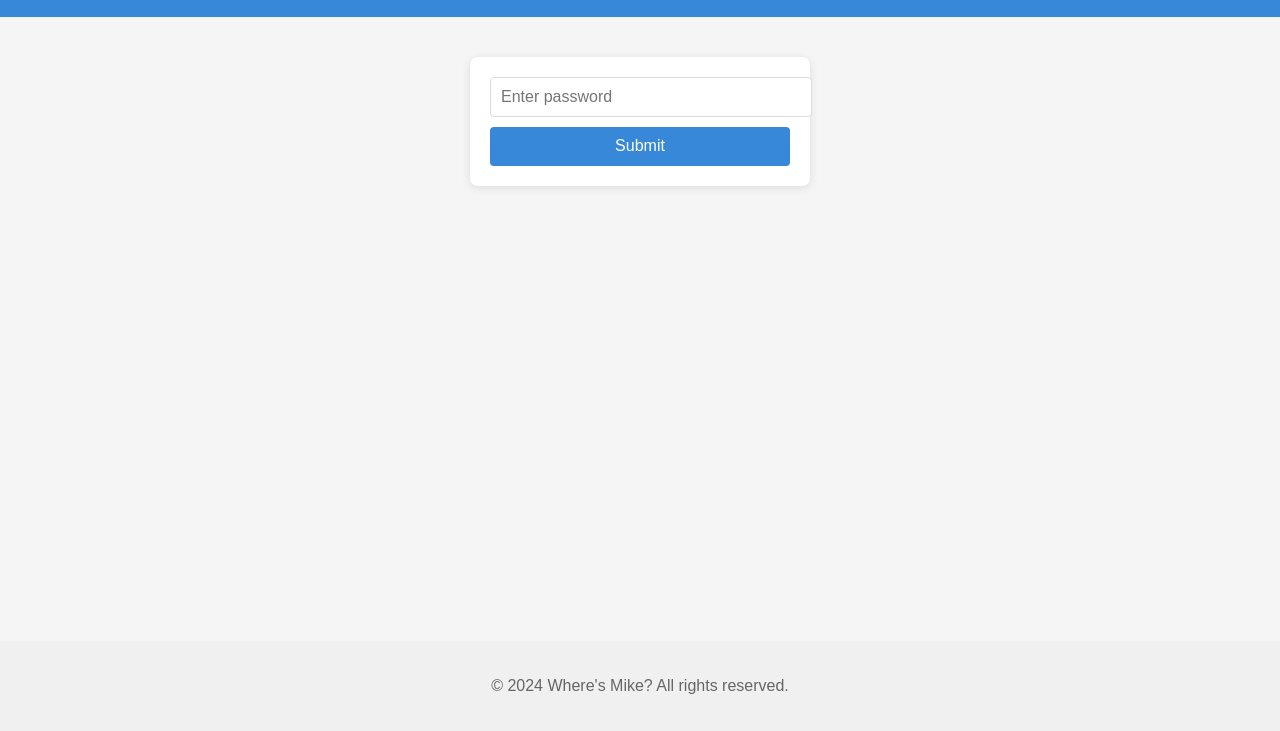
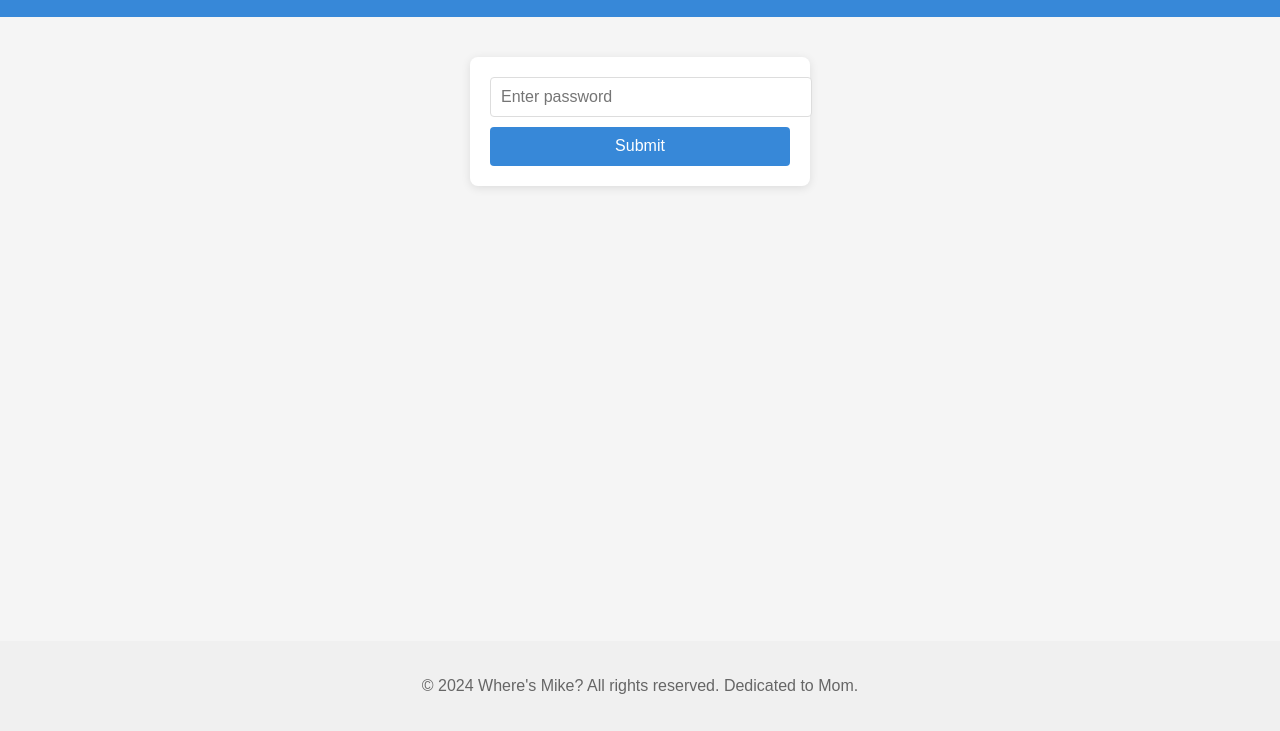
Before and after one commit to mikemusi/where-is-mike, a plain HTML site: page index.html in a window 1280 px wide. Shown: the part 69-800 px from the top of the page. Drawn offline with nearby package versions, Linux system fonts and the light colour scheme.

Commit message:
Updated footer dedication

```diff
--- a/index.html
+++ b/index.html
@@ -23,7 +23,7 @@
         </div>
     </main>
     <footer>
-        <p>&copy; 2024 Where's Mike? All rights reserved.</p>
+        <p>&copy; 2024 Where's Mike? All rights reserved. Dedicated to Mom.</p>
     </footer>
     <script src="js/script.js"></script>
 </body>
```
